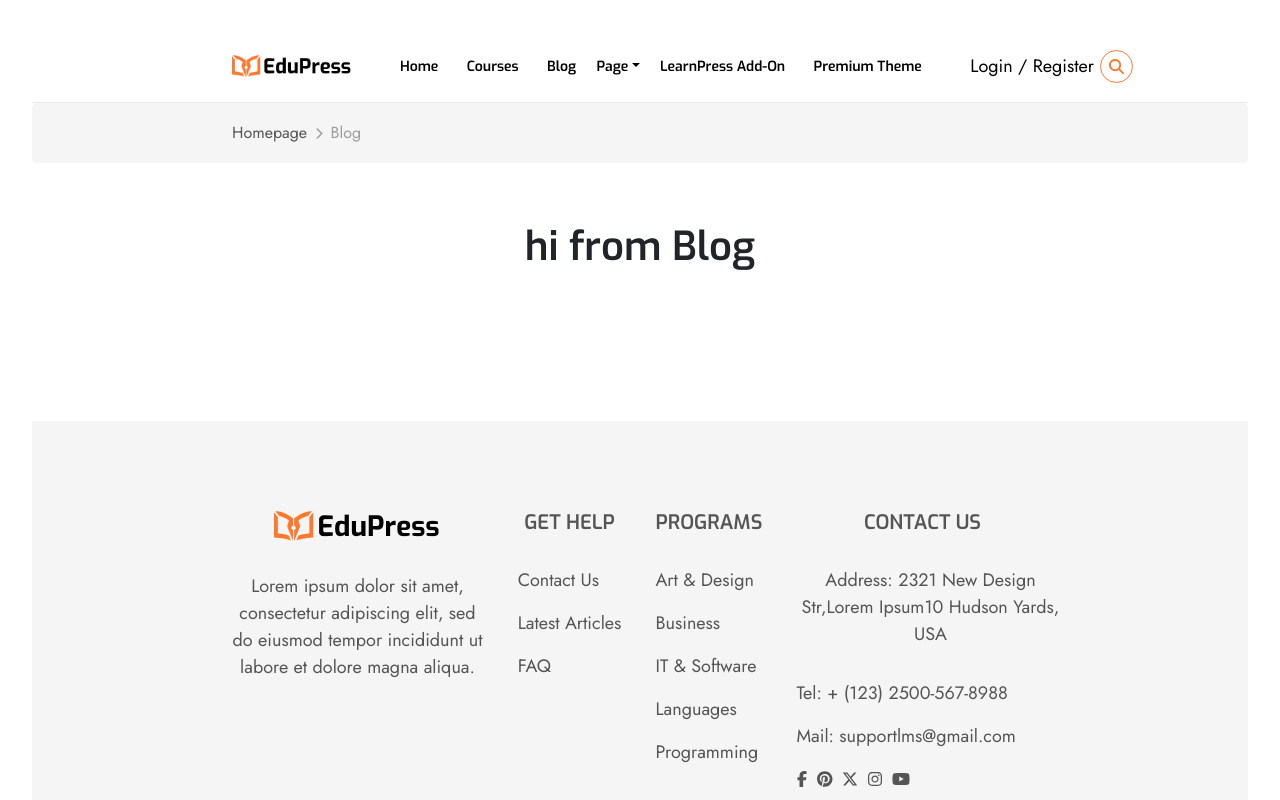
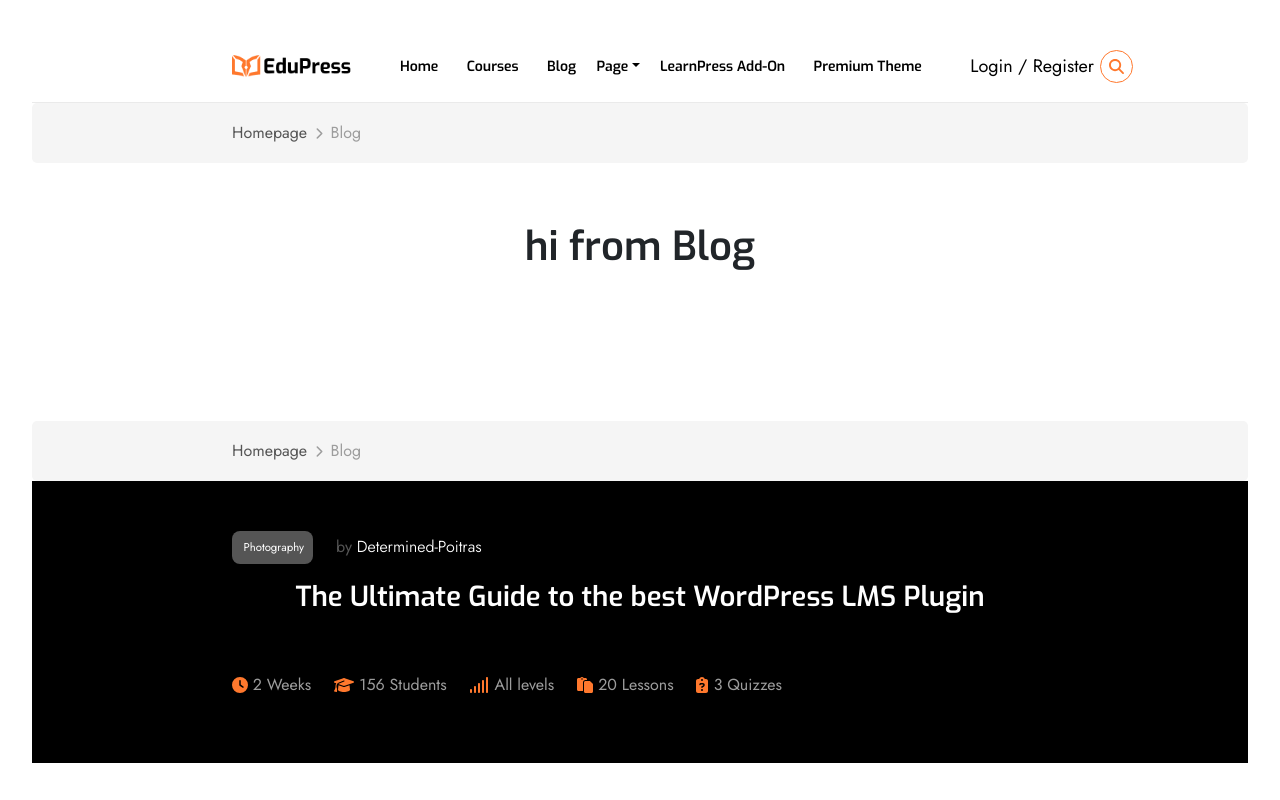
Before and after one commit to MohammadKerdasi/EduPressX7, a React (Vite) app: page /Blog in a window 1280 px wide. Shown: the top 800 px of the page. Built offline with nearby package versions, Linux system fonts and the light colour scheme.

Commit message:
some edits

```diff
--- a/src/App.jsx
+++ b/src/App.jsx
@@ -6,7 +6,7 @@ import Footer from './Components/Footer/Footer';
 
 
 import "./App.css";
-// import CourseSingle from './Pages/CourseSingle';
+ import CourseSingle from './Pages/CourseSingle';
 
 
 
@@ -16,7 +16,7 @@ function App() {
       <section className="app">
         <NavBarCom />
          <Outlet/>
-          {/* <CourseSingle/> */}
+         <CourseSingle/>
         <Footer />
       </section>
     </>
--- a/src/index.css
+++ b/src/index.css
@@ -45,10 +45,10 @@ p,a {
 
   .Project-Container {
     padding: 60px 10%;
+  }
 
   .Project-Container{
     padding: 60px 12%;
-
   }
 }
 
```
